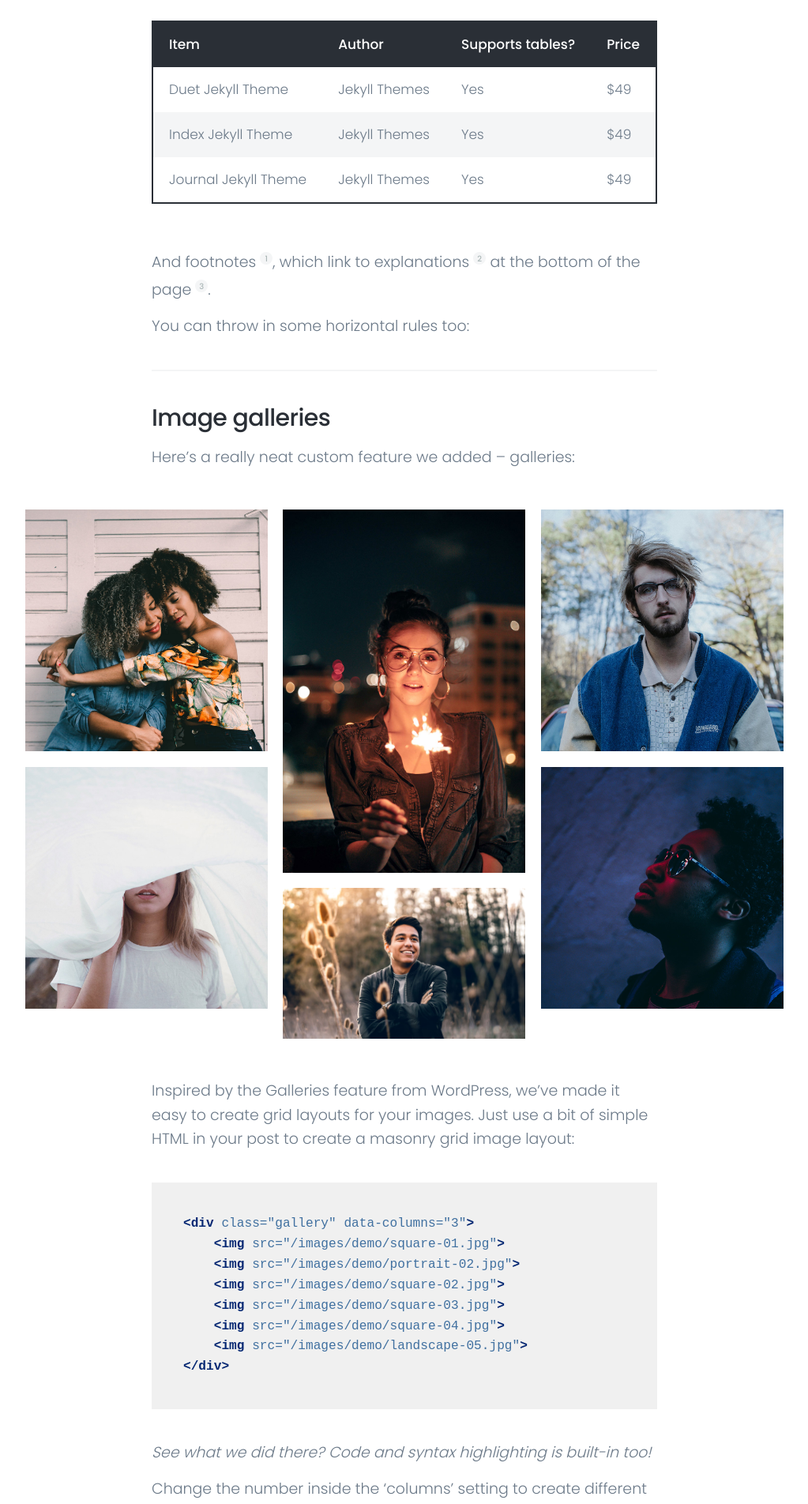
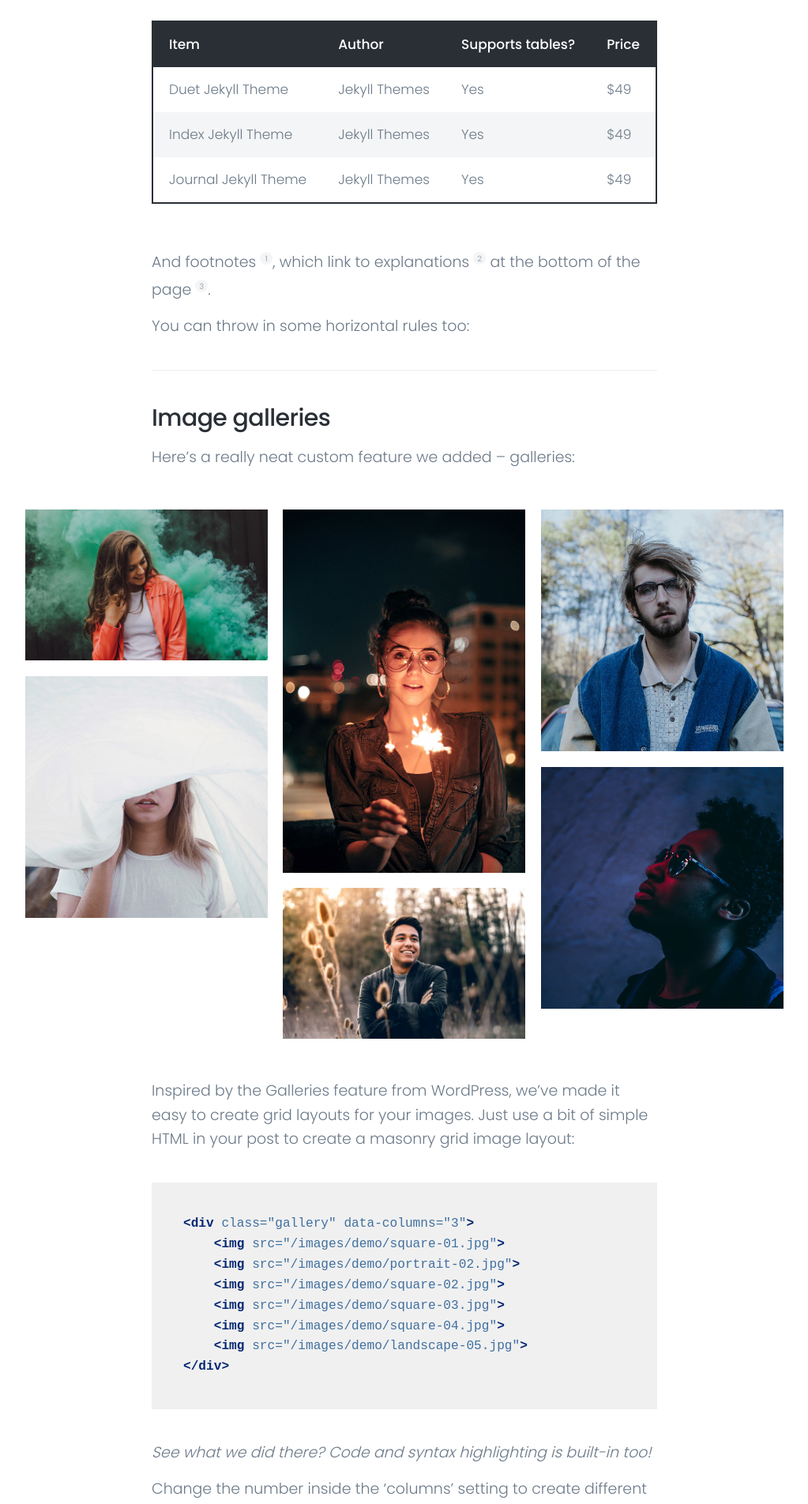
Before and after one commit to adamesd1/photo_testing_site, a Jekyll site: the page built from _projects/2018-06-30-demo-project.md, in a window 1280 px wide. Shown: the part 2112-4016 px from the top of the page at 79% size, without its empty margins (128-1151 px from the left). Built offline with Jekyll 4.4.1, drawn with Linux system fonts in a browser that asks for light colours; nearby versions of some CDN libraries.

Commit message:
updated site

```diff
--- a/_projects/2018-06-30-demo-project.md
+++ b/_projects/2018-06-30-demo-project.md
@@ -55,7 +55,7 @@ You can throw in some horizontal rules too:
 Here's a really neat custom feature we added – galleries:
 
 <div class="gallery" data-columns="3">
-	<img src="/images/demo/square-01.jpg">
+	<img src="https://github.com/adamesd1/photo_testing_site/blob/main/images/demo/landscape-01.jpg">
 	<img src="/images/demo/portrait-02.jpg">
 	<img src="/images/demo/square-02.jpg">
 	<img src="/images/demo/square-03.jpg">
```
